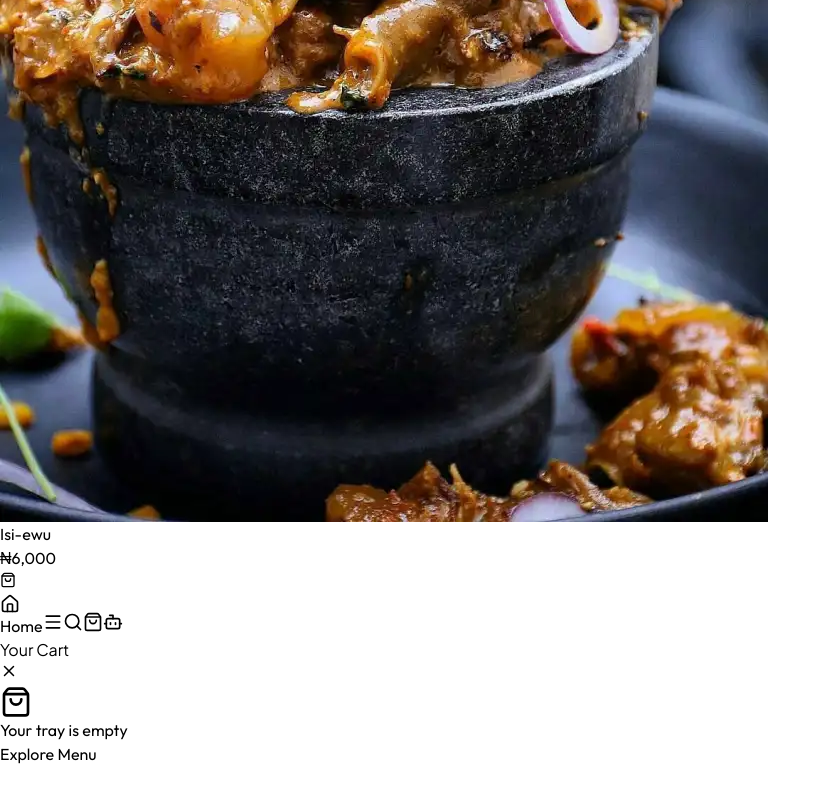
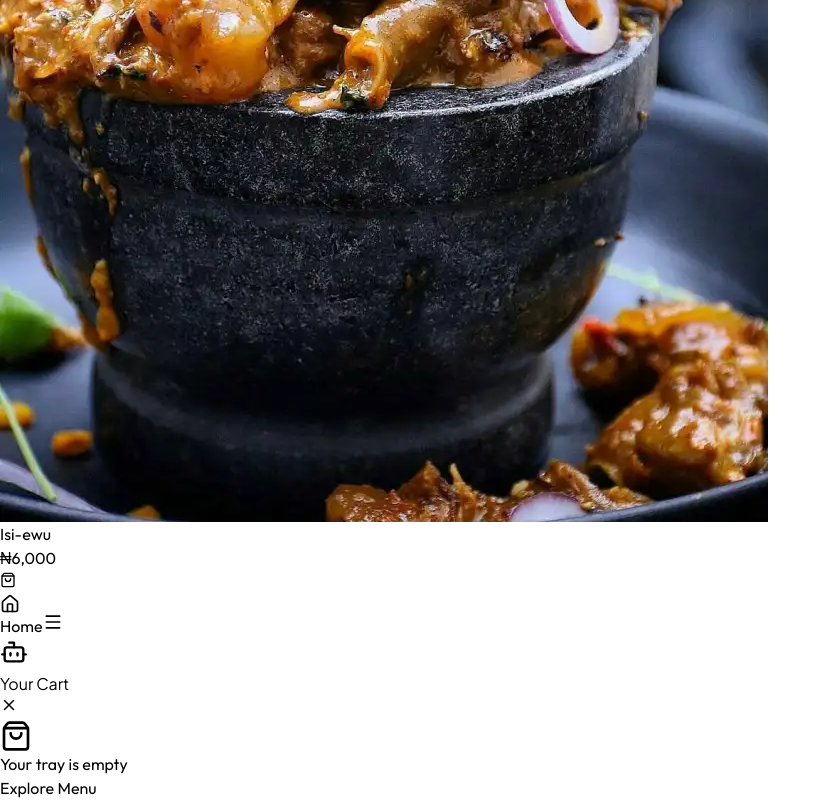
Before and after one commit to Pyrex611/jays-bistro, a React (Vite) app: page / in a window 1280 px wide. Shown: the part 5342-6142 px from the top of the page, without its empty margins (0-831 px from the left). Before the commit the page ends 6108 px from the top, so only its background shows below. Built offline with nearby package versions, Linux system fonts and the light colour scheme.

Commit message:
Stable MVP

```diff
--- a/src/App.jsx
+++ b/src/App.jsx
@@ -108,22 +108,19 @@ const TopBar = ({ setIsCartOpen, cartCount, cartBounce }) => (
     </div>
 );
 
-// Floating Black Bottom Navigation (Reference Image Replica)
-const BottomNav = ({ isCartOpen, setIsCartOpen, isChatOpen, setIsChatOpen, cartCount }) => {
+// Floating Black Bottom Navigation
+const BottomNav = () => {
     const navigate = useNavigate();
     const location = useLocation();
     const pathname = location.pathname;
 
-    const NavItem = ({ icon, label, active, onClick, badge }) => (
+    const NavItem = ({ icon, label, active, onClick }) => (
         <button
             onClick={onClick}
             className={`relative flex items-center gap-2 p-3 rounded-full transition-all duration-300 ${active ? 'bg-white text-stone-900 px-5' : 'text-stone-400 hover:text-white'}`}
         >
             {icon}
             {active && <span className="text-sm font-bold tracking-wide animate-[fadeIn_0.2s_ease-in]">{label}</span>}
-            {!active && badge > 0 && (
-                <span className="absolute top-2 right-2 w-2 h-2 bg-red-500 rounded-full"></span>
-            )}
         </button>
     );
 
@@ -131,9 +128,6 @@ const BottomNav = ({ isCartOpen, setIsCartOpen, isChatOpen, setIsChatOpen, cartC
         <div className="fixed bottom-6 left-1/2 -translate-x-1/2 bg-[#1A1A1A] p-2 rounded-full flex items-center gap-1 sm:gap-2 z-40 shadow-2xl">
             <NavItem icon={<HomeIcon size={20} />} label="Home" active={pathname === '/'} onClick={() => navigate('/')} />
             <NavItem icon={<MenuIcon size={20} />} label="Menu" active={pathname === '/menu'} onClick={() => navigate('/menu')} />
-            <NavItem icon={<Search size={20} />} label="Search" active={false} onClick={() => { navigate('/menu'); setTimeout(() => document.getElementById('menu-search')?.focus(), 100); }} />
-            <NavItem icon={<ShoppingBag size={20} />} label="Cart" active={isCartOpen} onClick={() => setIsCartOpen(true)} badge={cartCount} />
-            <NavItem icon={<Bot size={20} />} label="AI" active={isChatOpen} onClick={() => setIsChatOpen(true)} />
         </div>
     );
 };
@@ -390,7 +384,7 @@ const AppContent = () => {
     });
   };
 
-  // Chatbot logic state inside Main App so it can share Cart state easily
+  // Chatbot logic state
   const [chatHistory, setChatHistory] = useState([]);
   const [chatInput, setChatInput] = useState('');
   const [isChatTyping, setIsChatTyping] = useState(false);
@@ -476,7 +470,16 @@ const AppContent = () => {
             <Route path="/menu" element={<MenuView cart={cart} updateQuantity={updateQuantity} navigate={navigate} />} />
         </Routes>
 
-        <BottomNav isCartOpen={isCartOpen} setIsCartOpen={setIsCartOpen} isChatOpen={isChatOpen} setIsChatOpen={setIsChatOpen} cartCount={cartCount} />
+        {/* Cleaned Bottom Navigation Bar */}
+        <BottomNav />
+
+        {/* Floating AI Button at Bottom Right */}
+        <button
+            onClick={() => setIsChatOpen(true)}
+            className={`fixed bottom-6 right-6 z-[50] p-4 rounded-full shadow-2xl transition-all duration-300 bg-[#1A1A1A] text-white hover:scale-110 hover:bg-stone-800 flex items-center justify-center ${isChatOpen ? 'scale-0 opacity-0 pointer-events-none' : 'scale-100 opacity-100 pointer-events-auto'}`}
+        >
+            <Bot size={28} className="text-[#E1ECA9]" />
+        </button>
 
         {/* Cart Drawer */}
         <div className={`fixed inset-0 z-[60] ${isCartOpen ? 'pointer-events-auto' : 'pointer-events-none'}`}>
@@ -532,7 +535,7 @@ const AppContent = () => {
              </div>
         </div>
 
-        {/* AI Chatbot Window (Triggered by Bottom Nav) */}
+        {/* AI Chatbot Window (Triggered by Floating Icon) */}
         {isChatOpen && (
             <div className="fixed inset-0 z-[60] flex items-end justify-center sm:items-center p-4 pointer-events-none">
                 <div className="absolute inset-0 bg-stone-900/40 backdrop-blur-sm pointer-events-auto" onClick={() => setIsChatOpen(false)} />
```
